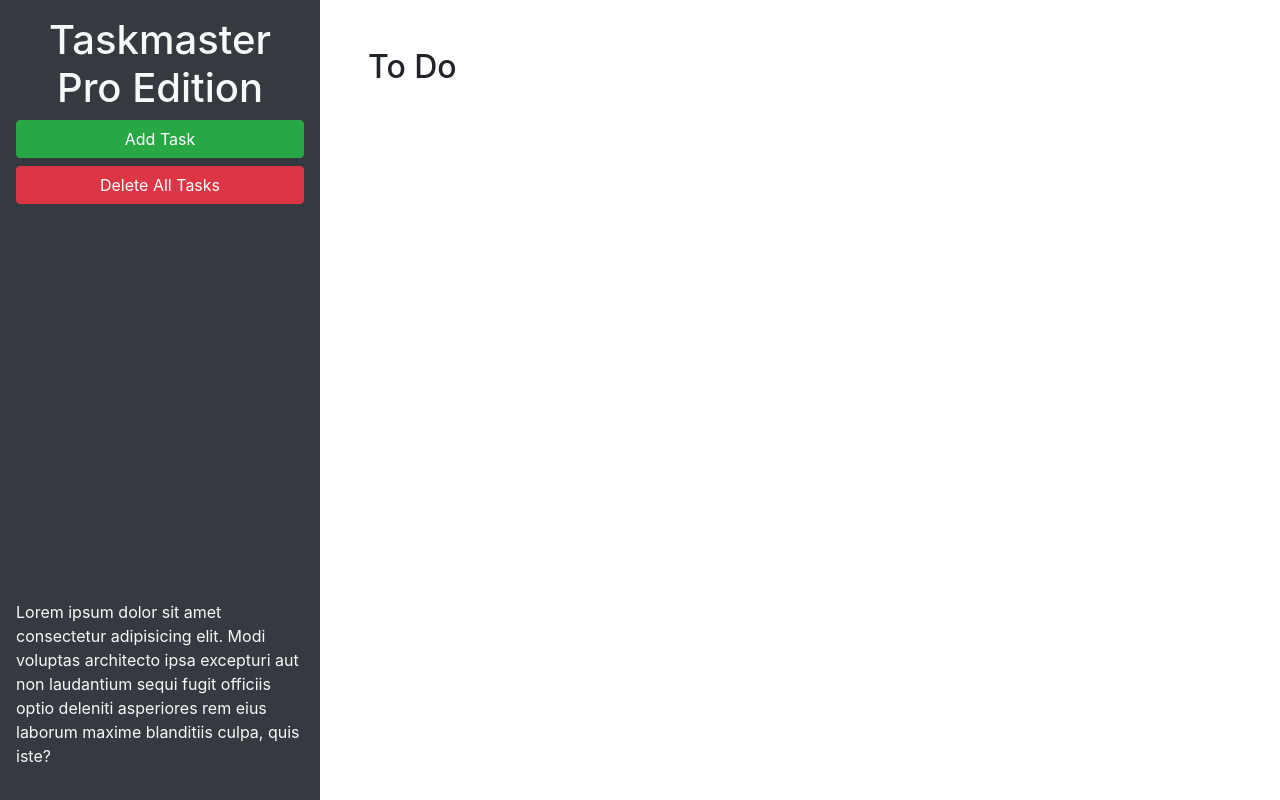
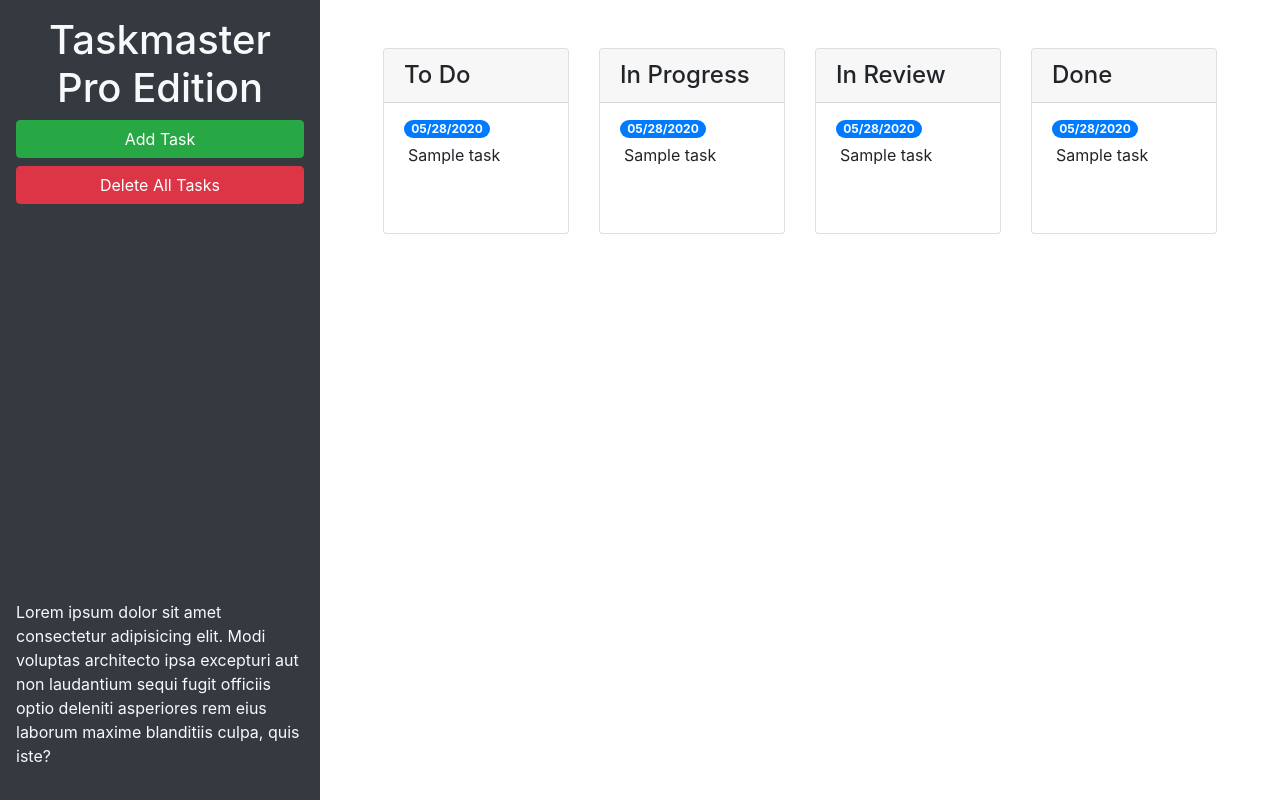
Before and after one commit to jadavis30/taskmaster-pro, a plain HTML site: page index.html in a window 1280 px wide. Drawn offline with nearby package versions, Linux system fonts and the light colour scheme.

Commit message:
updated layout

```diff
--- a/index.html
+++ b/index.html
@@ -24,9 +24,67 @@
       </p>
     </header>
     <main class="col-12 col-lg-9">
-      <div class="m-5">
-        <h2>To Do</h2>
-        <ul id="list-toDo" class="list-group"> </ul>
+      <div class="m-5 row justify-content-around">
+        <!--todo Start-->
+        <div class="col-12 col-md-6 col-xl-3 mb-3">
+          <div class="card">
+            <h4 class="card-header">
+            To Do
+            </h4>
+        <ul id="list-toDo" class="list-group list-group-flush">
+          <li class="list-group-item">
+              <span class="badge badge-primary badge-pill">05/28/2020</span>
+              <p class="m-1">Sample task</p>
+          </li>
+        </ul>
+        </div>
+      </div>
+        <!--todo end-->
+        <!--in progress start-->
+        <div class="col-12 col-md-6 col-xl-3 mb-3">
+          <div class="card">
+            <h4 class="card-header">
+              In Progress
+            </h4>
+          <ul id="list-inProgress" class="list-group list-group-flush">
+            <li class="list-group-item">
+              <span class="badge badge-primary badge-pill">05/28/2020</span>
+              <p class="m-1">Sample task</p>
+            </li>
+          </ul>
+        </div>
+      </div>
+        <!--in progress end-->
+        <!--in review start-->
+        <div class="col-12 col-md-6 col-xl-3 mb-3">
+          <div class="card">
+            <h4 class="card-header">
+            In Review
+            </h4>
+          <ul id="list-inReview" class="list-group list-group-flush">
+            <li class="list-group-item">
+              <span class="badge badge-primary badge-pill">05/28/2020</span>
+              <p class="m-1">Sample task</p>
+            </li>
+          </ul>
+        </div>
+        </div>
+        <!--in review end-->
+        <!--done-->
+        <div class="col-12 col-md-6 col-xl-3 mb-3">
+          <div class="card">
+            <h4 class="card-header">
+            Done
+            </h4>
+          <ul id="list-done" class="list-group list-group-flush">
+            <li class="list-group-item">
+              <span class="badge badge-primary badge-pill">05/28/2020</span>
+              <p class="m-1">Sample task</p>
+            </li>
+          </ul>
+        </div>
+      </div>
+        <!--done end-->
       </div>
     </main>
   </div>
@@ -46,11 +104,11 @@
           <form>
             <div class="form-group">
               <label for="modalTaskDescription">Task description</label>
-              <textarea id="modalTaskDescription" rows="3"></textarea>
+              <textarea id="modalTaskDescription" rows="3" class="form-control"></textarea>
             </div>
             <div class="form-group">
               <label for="modalDueDate">Due date</label>
-              <input type="text" id="modalDueDate" placeholder="mm/dd/yyyy" autocomplete="off" />
+              <input type="text" class="form-control" id="modalDueDate" placeholder="mm/dd/yyyy" autocomplete="off" />
             </div>
           </form>
         </div>
```
